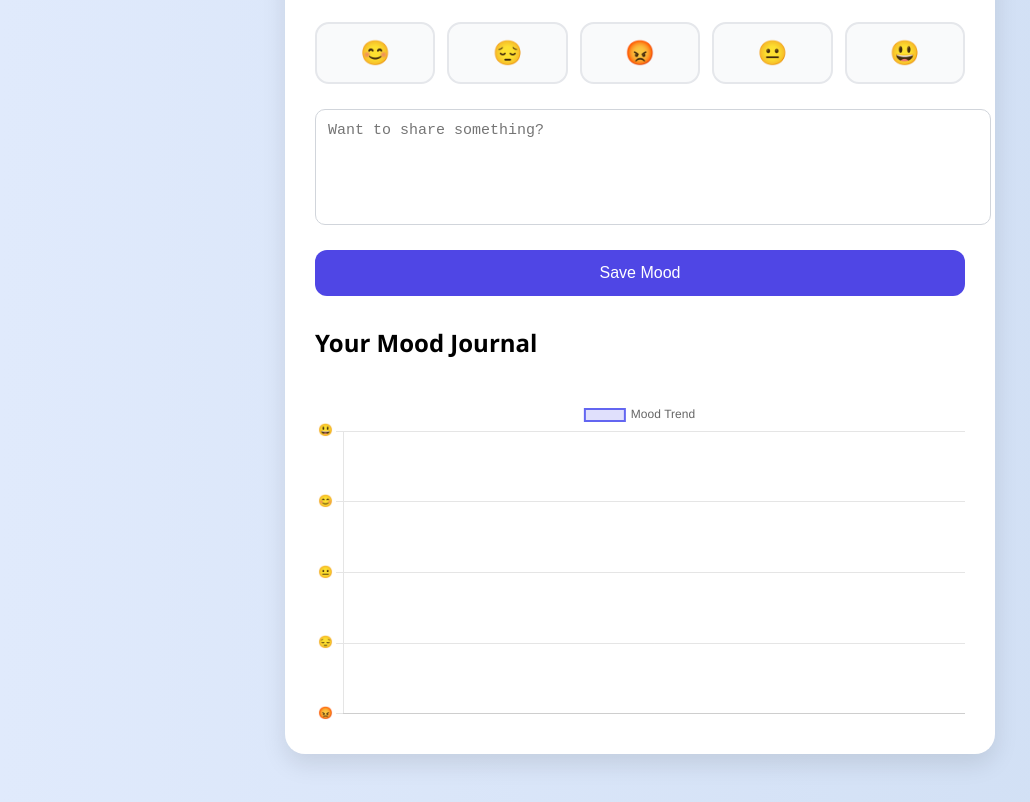
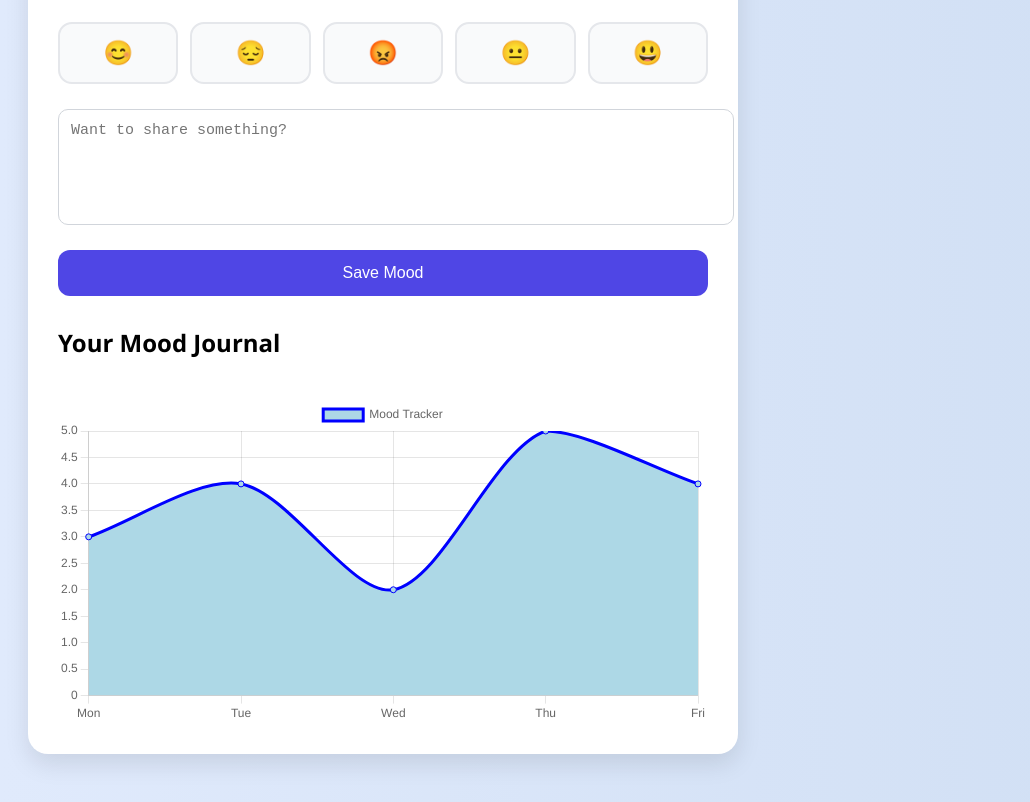
Before and after one commit to keerthana123-mood/MOOD-care-mates, a plain HTML site: page index.html in a window 1280 px wide. Shown: the part 167-969 px from the top of the page, without its empty margins (0-1030 px from the left). Drawn offline with nearby package versions, Linux system fonts and the light colour scheme.

Commit message:
Add files via upload

```diff
--- a/index.html
+++ b/index.html
@@ -203,3 +203,43 @@
   drawChart();
 </script></body>
 </html>
+
+
+<script src="https://cdn.jsdelivr.net/npm/chart.js"></script>
+
+
+<canvas id="moodChart" width="400" height="200" style="margin: 20px auto; display: block;"></canvas>
+
+<script>
+
+  window.onload = function() {
+    const ctx = document.getElementById('moodChart').getContext('2d');
+
+    const labels = ['Mon', 'Tue', 'Wed', 'Thu', 'Fri'];
+    const moodScores = [3, 4, 2, 5, 4];
+
+    new Chart(ctx, {
+      type: 'line',
+      data: {
+        labels: labels,
+        datasets: [{
+          label: 'Mood Tracker',
+          data: moodScores,
+          borderColor: 'blue',
+          backgroundColor: 'lightblue',
+          fill: true,
+          tension: 0.3,
+        }]
+      },
+      options: {
+        responsive: true,
+        scales: {
+          y: {
+            beginAtZero: true,
+            max: 5
+          }
+        }
+      }
+    });
+  };
+</script>
```
